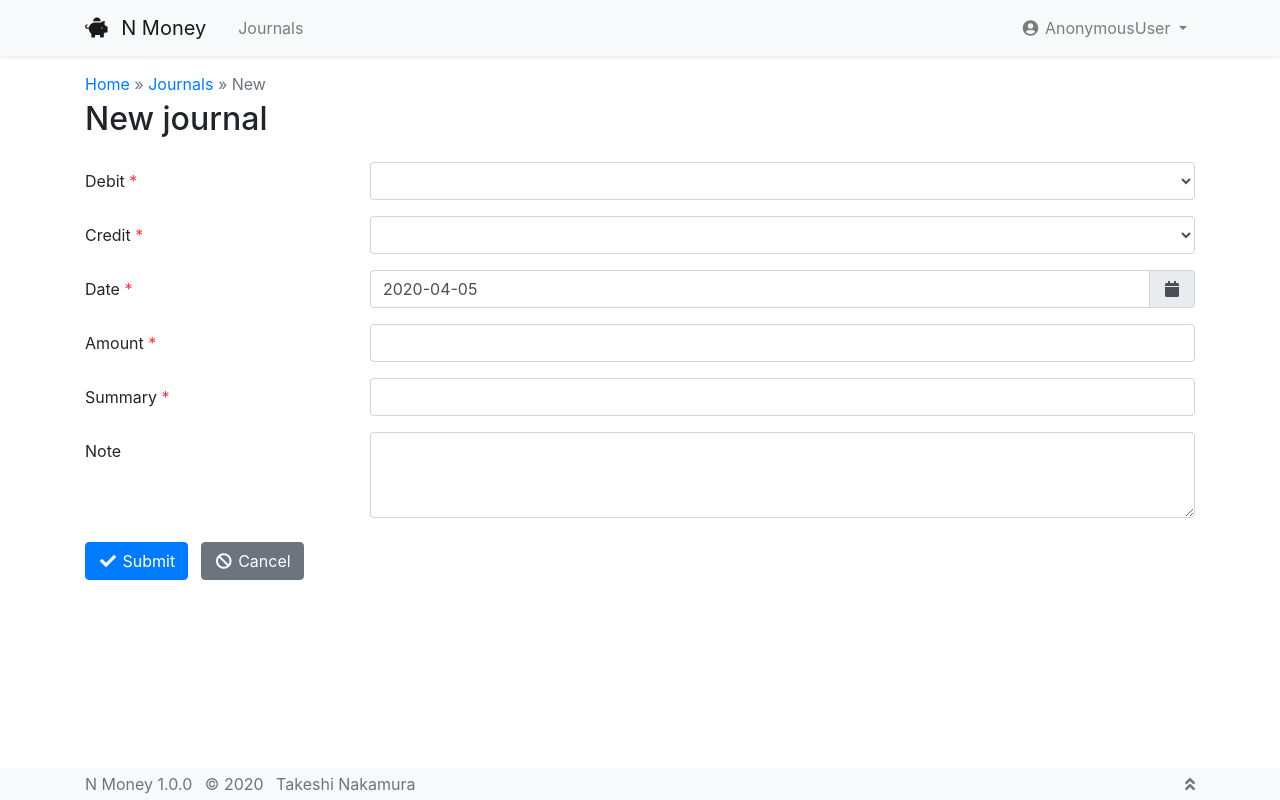
After one commit to taqueci/nomoney, a Django app: page /money/journals/new in a window 1280 px wide. The commit adds this page. Run offline with Django 3.2, Linux system fonts and the light colour scheme; lists and menus that the app fills with data are empty; some libraries are stand-ins or nearby versions.

Commit message:
Add ability to create new journal

```diff
--- /dev/null
+++ b/money/templates/money/css_symbol.html
@@ -0,0 +1,8 @@
+{# Copyright (C) Takeshi Nakamura. All rights reserved. #}
+
+<style type="text/css">
+.symbol-required:after {
+  content: " *";
+  color: #ff3547;
+}
+</style>
--- a/money/templates/money/journals/index.html
+++ b/money/templates/money/journals/index.html
@@ -16,12 +16,16 @@
 {% block title %}{% trans 'Journals' %} | {{ NAME }}{% endblock %}
 
 {% block breadcrumb %}
-{% trans 'Home' %}
+<a href="{% url 'money:home' %}">{% trans 'Home' %}</a>
 &raquo;
 {% trans 'Journals' %}
 {% endblock %}
 
 {% block heading %}{% trans 'Journal list' %}{% endblock %}
+
+{% block actions %}
+<a href="{% url 'money:new_journal' %}?next={{ request.get_full_path|urlencode }}" class="btn btn-outline-secondary btn-sm"><i class="fas fa-plus fa-fw"></i> {% trans 'New' %}</a>
+{% endblock %}
 
 {% block content %}
 <table class="table">
--- /dev/null
+++ b/money/templates/money/journals/new.html
@@ -0,0 +1,124 @@
+{# Copyright (C) Takeshi Nakamura. All rights reserved. #}
+
+{% extends 'money/base.html' %}
+
+{% load humanize %}
+{% load i18n %}
+
+{% load html %}
+{% load url %}
+
+{% load journal %}
+
+{% block head %}
+{% include 'money/css_symbol.html' %}
+{% endblock %}
+
+{% block title %}{% trans 'Journals' %} | {{ NAME }}{% endblock %}
+
+{% block breadcrumb %}
+<a href="{% url 'money:home' %}">{% trans 'Home' %}</a>
+&raquo;
+<a href="{% url 'money:journals' %}">{% trans 'Journals' %}</a>
+&raquo;
+{% trans 'New' %}
+{% endblock %}
+
+{% block heading %}{% trans 'New journal' %}{% endblock %}
+
+{% block actions %}
+{% endblock %}
+
+{% block content %}
+{% endblock %}
+
+{% block sidebar %}
+{% endblock %}
+
+{% block content_full %}
+<form method="post">
+  {% csrf_token %}
+
+<div class="form-group row">
+  <label class="col-sm-3 col-form-label">{% trans 'Debit' %} <span class="symbol-required"></span></label>
+  <div class="col-sm-9">
+    <select name="debit" class="form-control">
+      {% for x in debit %}
+      <option value="{{ x.id }}" {% html_selected_if_eq object.category.id x.id %}>{{ x.name }}</option>
+      {% endfor %}
+    </select>
+  </div>
+</div>
+
+<div class="form-group row">
+  <label class="col-sm-3 col-form-label">{% trans 'Credit' %} <span class="symbol-required"></span></label>
+  <div class="col-sm-9">
+    <select name="credit" class="form-control">
+      {% for x in credit %}
+      <option value="{{ x.id }}" {% html_selected_if_eq object.category.id x.id %}>{{ x.name }}</option>
+      {% endfor %}
+    </select>
+  </div>
+</div>
+
+<div class="form-group row">
+  <label class="col-sm-3 col-form-label">{% trans 'Date' %} <span class="symbol-required"></span></label>
+  <div class="col-sm-9">
+    <div id="date" class="input-group date datetimepicker" data-target-input="nearest">
+      <input type="text" name="date" value="{% now 'Y-m-d' %}" class="form-control datetimepicker-input" data-target="#date" />
+      <div class="input-group-append" data-target="#date" data-toggle="datetimepicker">
+        <div class="input-group-text"><i class="fas fa-calendar fa-fw"></i></div>
+      </div>
+    </div>
+  </div>
+</div>
+
+<div class="form-group row">
+  <label class="col-sm-3 col-form-label">{% trans 'Amount' %} <span class="symbol-required"></span></label>
+  <div class="col-sm-9">
+    <input type="number" name="amount" value="{{ object.amount }}" class="form-control" required>
+  </div>
+</div>
+
+<div class="form-group row">
+  <label class="col-sm-3 col-form-label">{% trans 'Summary' %} <span class="symbol-required"></span></label>
+  <div class="col-sm-9">
+    <input type="text" name="summary" value="{{ object.summary|default:'' }}" class="form-control" required>
+  </div>
+</div>
+
+<div class="form-group row">
+  <label class="col-sm-3 col-form-label">{% trans 'Note' %}</label>
+  <div class="col-sm-9">
+    <textarea name="note" class="form-control" rows="3">{{ object.note|default:'' }}</textarea>
+  </div>
+</div>
+
+<div class="row mt-4">
+  <div class="col">
+    <button type="submit" class="btn btn-primary mr-2"><i class="fas fa-check fa-fw"></i> {% trans 'Submit' %}</button>
+    {% if request.GET.next %}
+    <a href="{{ request.GET.next }}" class="btn btn-secondary"><i class="fas fa-ban fa-fw"></i> {% trans 'Cancel' %}</a>
+    {% else %}
+    <a href="{% url 'main:journals' %}" class="btn btn-secondary"><i class="fas fa-ban fa-fw"></i> {% trans 'Cancel' %}</a>
+    {% endif %}
+  </div>
+</div>
+
+</form>
+{% endblock %}
+
+{% block js %}
+{% include 'money/js_moment.html' %}
+{% include 'money/js_datetimepicker.html' %}
+{% include 'money/js_select2.html' %}
+<script>
+$(function() {
+  $('.datetimepicker').datetimepicker({format: 'YYYY-MM-DD'});
+  $('.select2').select2();
+
+  $('#filter').change(function() { $('#filter').submit() });
+  $('#filter').on('hide.datetimepicker', function() { $('#filter').submit() });
+});
+</script>
+{% endblock %}
--- a/money/urls.py
+++ b/money/urls.py
@@ -7,5 +7,6 @@ app_name = 'main'
 
 urlpatterns = [
     path('journals/', journals.index, name='journals'),
+    path('journals/new', journals.new, name='new_journal'),
     path('', home.index, name='home'),
 ]
--- a/money/views/journals.py
+++ b/money/views/journals.py
@@ -1,8 +1,11 @@
 # Copyright (C) Takeshi Nakamura. All rights reserved.
 
+from django.contrib import messages
 from django.core.paginator import Paginator
-from django.shortcuts import render
+from django.shortcuts import redirect, render
+from django.utils.translation import gettext_lazy as _
 
+from ..forms import JournalForm
 from ..models import Account, Journal
 from .shared import pagination
 
@@ -53,3 +56,34 @@ def index(request):
         'page': page,
         'debit': account, 'credit': account,
     })
+
+
+def new(request):
+    if request.method == 'POST':
+        if create(request):
+            messages.success(
+                request, _('New journal has been successfully created')
+            )
+        else:
+            messages.error(request, _('Failed to create journal'))
+
+        return redirect(request.GET.get('next', 'main:journals'))
+
+    account = Account.objects.all()
+
+    return render(request, 'money/journals/new.html', {
+        'debit': account, 'credit': account,
+    })
+
+
+def create(request):
+    form = JournalForm(request.POST)
+
+    if form.is_valid():
+        obj = form.save(commit=False)
+        obj.author = request.user
+        obj.save()
+
+        return True
+
+    return False
```
Also changed, not shown: money/forms.py (added, +14 -0 lines).
